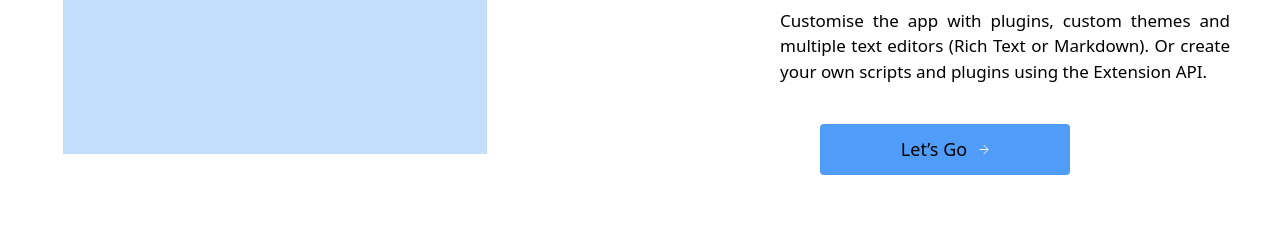
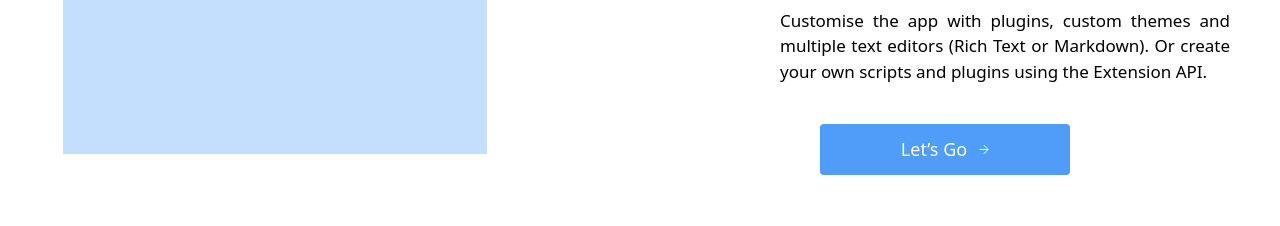
Before and after one commit to Uzair0011/WhiteSpace-Website-TailwindCSS, a Next.js app: page / in a window 1280 px wide. Shown: the part 3220-3446 px from the top of the page. Built offline with nearby package versions, Linux system fonts and the light colour scheme.

Commit message:
white text add

```diff
--- a/src/app/Components/customise.tsx
+++ b/src/app/Components/customise.tsx
@@ -19,7 +19,7 @@ export default function Customise() {
           </p>
           <div className="pl-0 py-5 md:py-0 md:pl-10 justify-items-center md:justify-items-start  ">
             <button className="w-[250px] text-[18px]  bg-[#4F9CF9] hover:bg-[#89a6c9] py-3 px-5 rounded flex items-center justify-center gap-3">
-              <p> Let&rsquo;s Go</p>
+              <p className="text-white"> Let&rsquo;s Go</p>
 
               <Image src="/arrow.png" alt="arrow" width="10" height="10" />
             </button>
```
